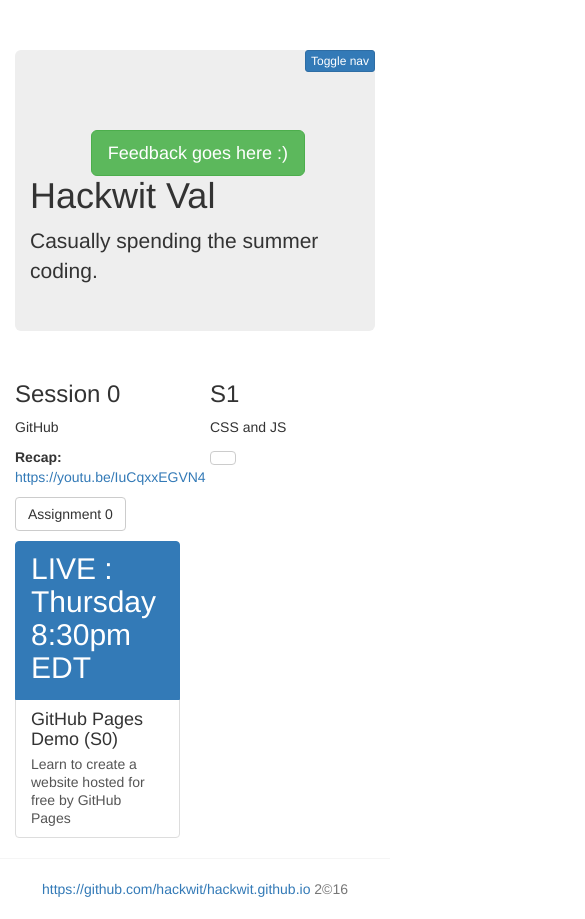
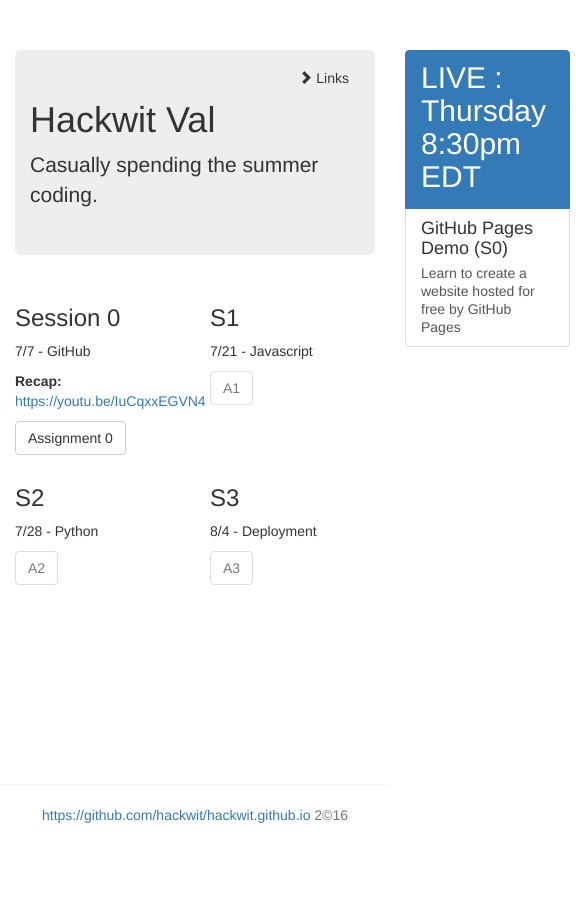
Before and after one commit to hackwit/hackwit.github.io, a plain HTML site: page index.html in a window 390 px wide. Shown: the whole page, 585 px wide, since content can reach past the window. After the commit the page ends 845 px from the top, so only its background shows below. Drawn offline with nearby package versions, Linux system fonts and the light colour scheme.

Commit message:
fixed responsive and toggle

```diff
--- a/css/style.css
+++ b/css/style.css
@@ -8,7 +8,7 @@ body {
 }
 
 #feedback-btn {
-	margin-top: 50px;
+	margin-top: -60px;
 	float: right;
 }
 
@@ -28,3 +28,48 @@ body {
   padding-right: 15px;
   padding-left: 15px;
 }
+
+/*
+ * Off Canvas
+ * --------------------------------------------------
+ */
+@media screen and (max-width: 767px) {
+  .row-offcanvas {
+    position: relative;
+    -webkit-transition: all .25s ease-out;
+         -o-transition: all .25s ease-out;
+            transition: all .25s ease-out;
+  }
+
+  .row-offcanvas-right {
+    right: 0;
+  }
+
+  .row-offcanvas-left {
+    left: 0;
+  }
+
+  .row-offcanvas-right
+  .sidebar-offcanvas {
+    right: -50%; /* 6 columns */
+  }
+
+  .row-offcanvas-left
+  .sidebar-offcanvas {
+    left: -50%; /* 6 columns */
+  }
+
+  .row-offcanvas-right.active {
+    right: 50%; /* 6 columns */
+  }
+
+  .row-offcanvas-left.active {
+    left: 50%; /* 6 columns */
+  }
+
+  .sidebar-offcanvas {
+    position: absolute;
+    top: 0;
+    width: 50%; /* 6 columns */
+  }
+}
--- a/index.html
+++ b/index.html
@@ -3,9 +3,9 @@
 <head>
 	<meta charset="utf-8">
 	<meta http-equiv="X-UA-Compatible" content="IE=edge">
-	<meta name="viewport" content="width=device-width, intial-scale=1">
+	<meta name="viewport" content="width=device-width, initial-scale=1">
 	<!-- Above 3 meta tags **must** come first in the head -->
-	<meta name="description" content="Hackwit">
+	<meta name="description" content="learn to code with Val">
     <meta name="author" content="Val Mack">
 
 	<title>Hackwit</title>
@@ -20,26 +20,39 @@
       <div class="row row-offcanvas row-offcanvas-right">
         <div class="col-xs-12 col-sm-9">
           <p class="pull-right visible-xs">
-            <button type="button" class="btn btn-primary btn-xs" data-toggle="offcanvas">Toggle nav</button>
+            <button type="button" class="navbar-toggle collapsed" data-toggle="offcanvas">
+            	<span class="sr-only">Toggle links</span>
+            	<span class="glyphicon glyphicon-chevron-right"></span> Links
+             </button>
           </p>
           <div class="jumbotron">
-          	<a href="https://hackwitval.typeform.com/to/Dm4lI4" target="_blank">
-            	<button type="button" class="btn btn-lg btn-success" id="feedback-btn">Feedback goes here :)</button>
-            </a>
             <h1>Hackwit Val</h1>
             <p>Casually spending the summer coding.</p>
           </div>
           <div class="row">
             <div class="col-xs-6 col-lg-4">
               <h3>Session 0</h3>
-              <p>GitHub</p>
+              <p>7/7 - GitHub</p>
               <p><strong>Recap: </strong><a href="https://youtu.be/IuCqxxEGVN4" target="_blank">https://youtu.be/IuCqxxEGVN4</a></p>
               <p><a class="btn btn-default" href="https://quip.com/2oNCALnkKNpg" target="_blank" role="button">Assignment 0</a></p>
             </div><!--/.col-xs-6.col-lg-4-->
             <div class="col-xs-6 col-lg-4">
               <h3>S1</h3>
-              <p>CSS and JS</p>
-              <p><a class="btn btn-default" href="#" role="button"></a></p>
+              <p>7/21 - Javascript</p>
+              <p><a class="btn btn-default disabled" href="" target="_blank" role="button">A1</a></p>
+            </div><!--/.col-xs-6.col-lg-4-->
+            <div class="clearfix visible-md-block"></div>
+            <div class="clearfix visible-xs-block"></div>
+            <div class="clearfix visible-sm-block"></div>
+            <div class="col-xs-6 col-lg-4">
+              <h3>S2</h3>
+              <p>7/28 - Python</p>
+              <p><a class="btn btn-default disabled" href="" target="_blank" role="button">A2</a></p>
+            </div><!--/.col-xs-6.col-lg-4-->
+            <div class="col-xs-6 col-lg-4">
+              <h3>S3</h3>
+              <p>8/4 - Deployment</p>
+              <p><a class="btn btn-default disabled" href="" target="_blank" role="button">A3</a></p>
             </div><!--/.col-xs-6.col-lg-4-->
           </div><!--/row-->
         </div><!--/.col-xs-12.col-sm-9-->
@@ -65,5 +78,6 @@
     </footer>
 
     <script src="https://ajax.googleapis.com/ajax/libs/jquery/3.0.0/jquery.min.js"></script>
+    <script src="js/script.js" type="text/javascript"></script>
 </body>
 </html>
```
